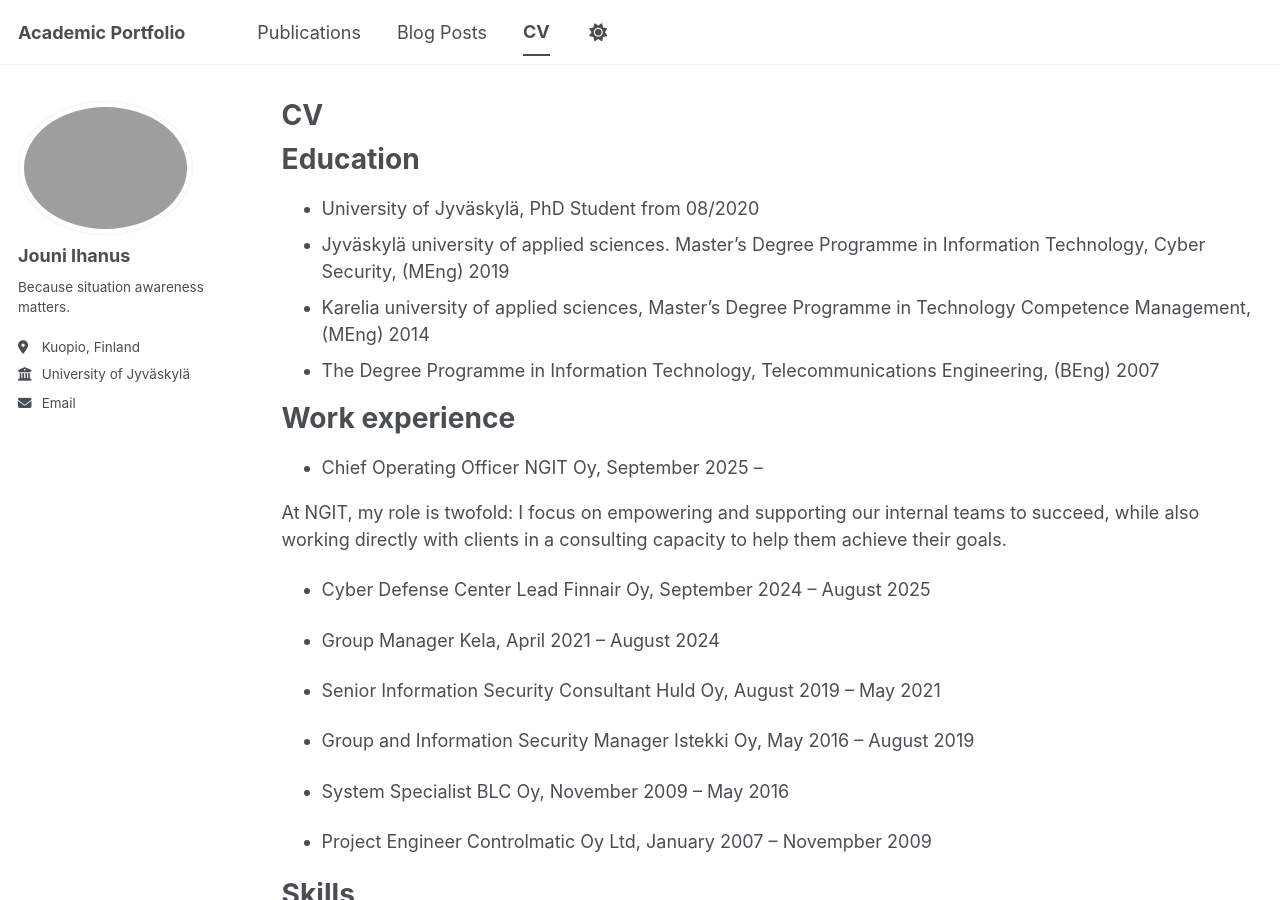
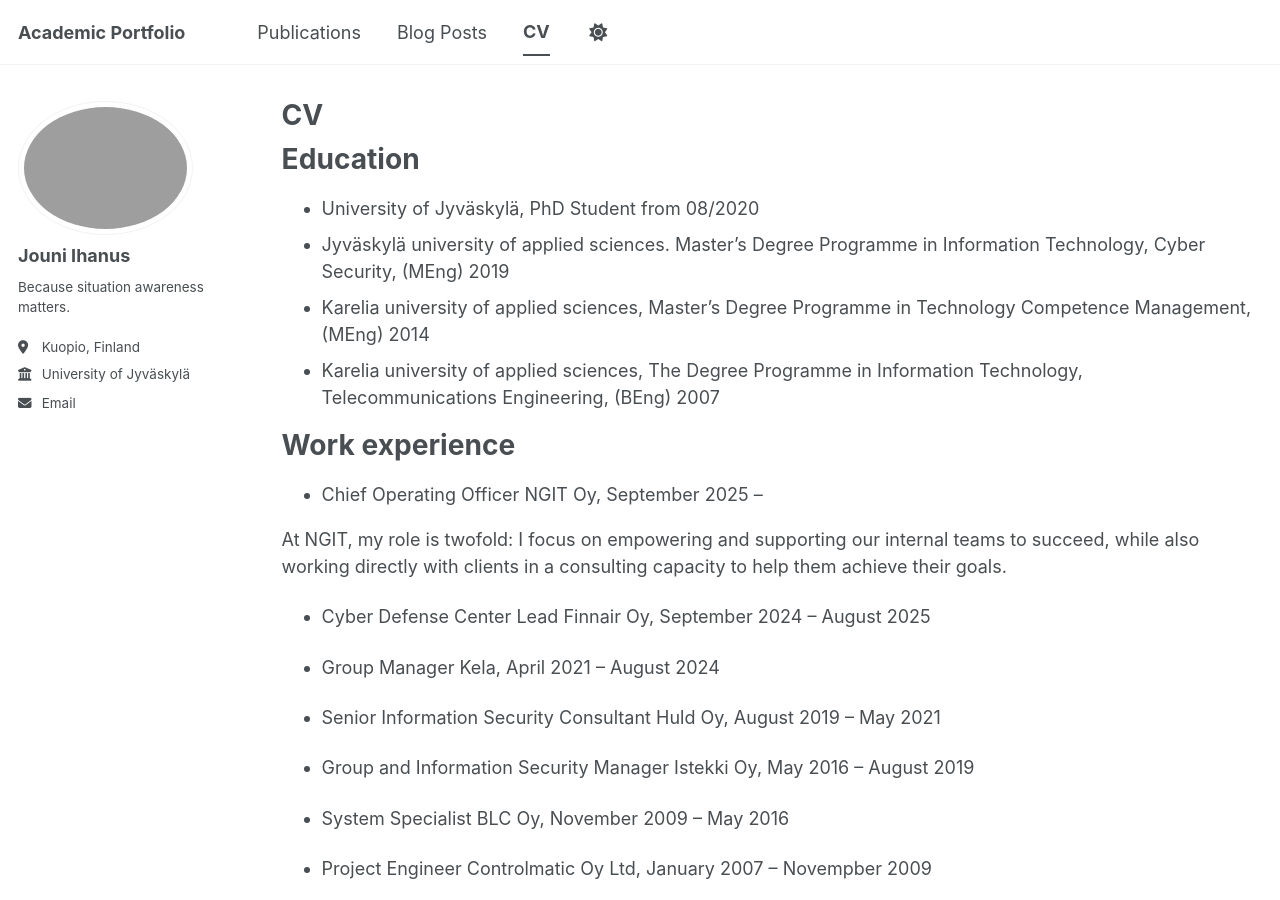
Before and after one commit to WNemesisW/WNemesisW.github.io, a Jekyll site: the page built from _pages/cv.md, in a window 1280 px wide and 900 px high. Built offline with Jekyll 4.4.1, drawn with Linux system fonts in a browser that asks for light colours; a script bundle is joined from its source files by our own code; library files that are not in the unit come from our copies.

Commit message:
Update cv.md

```diff
--- a/_pages/cv.md
+++ b/_pages/cv.md
@@ -14,7 +14,7 @@
 * University of Jyväskylä, PhD Student from 08/2020
 * Jyväskylä university of applied sciences. Master's Degree Programme in Information Technology, Cyber Security, (MEng) 2019
 * Karelia university of applied sciences, Master's Degree Programme in Technology Competence Management, (MEng) 2014
-* The Degree Programme in Information Technology, Telecommunications Engineering, (BEng) 2007
+* Karelia university of applied sciences, The Degree Programme in Information Technology, Telecommunications Engineering, (BEng) 2007
 
 
 Work experience
```
